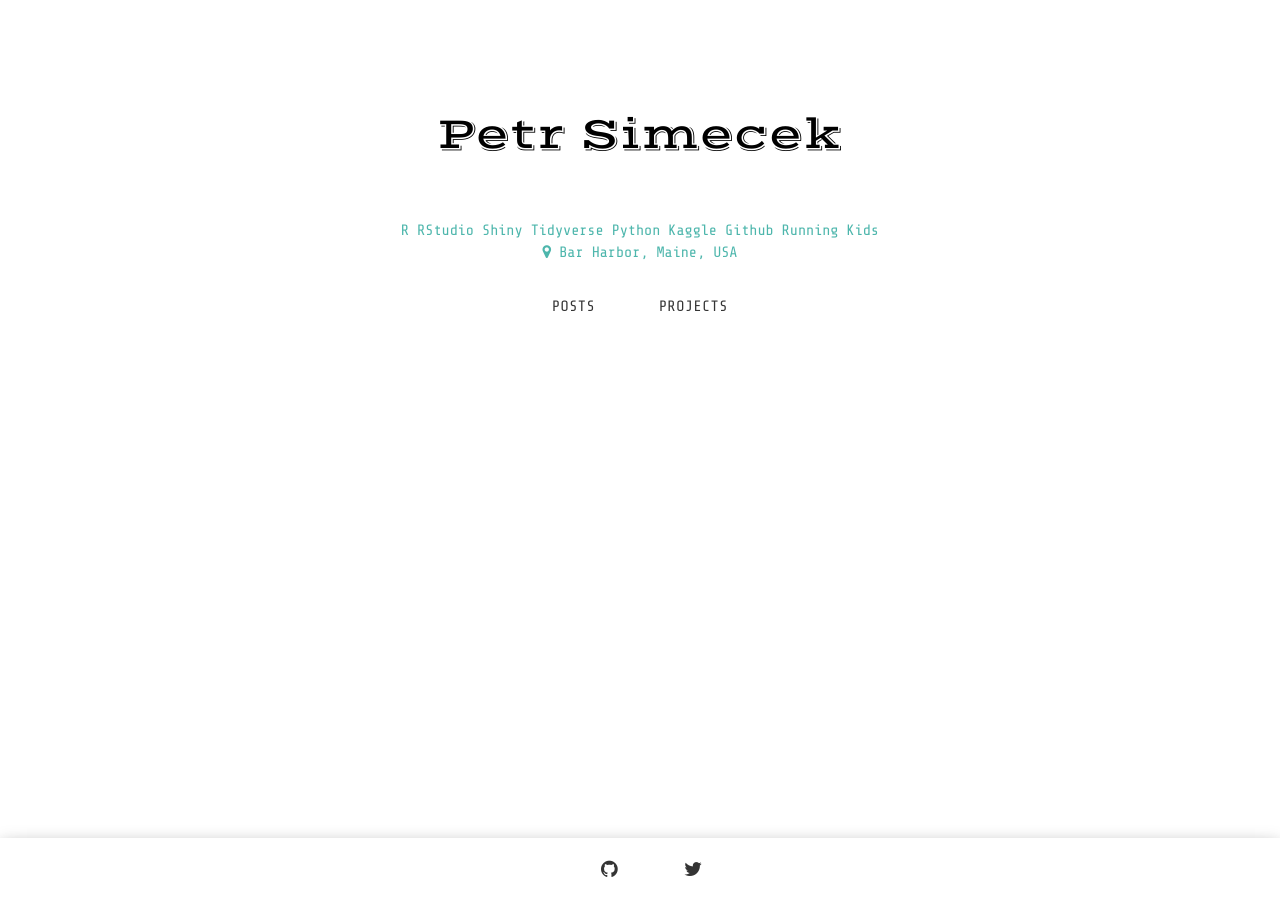
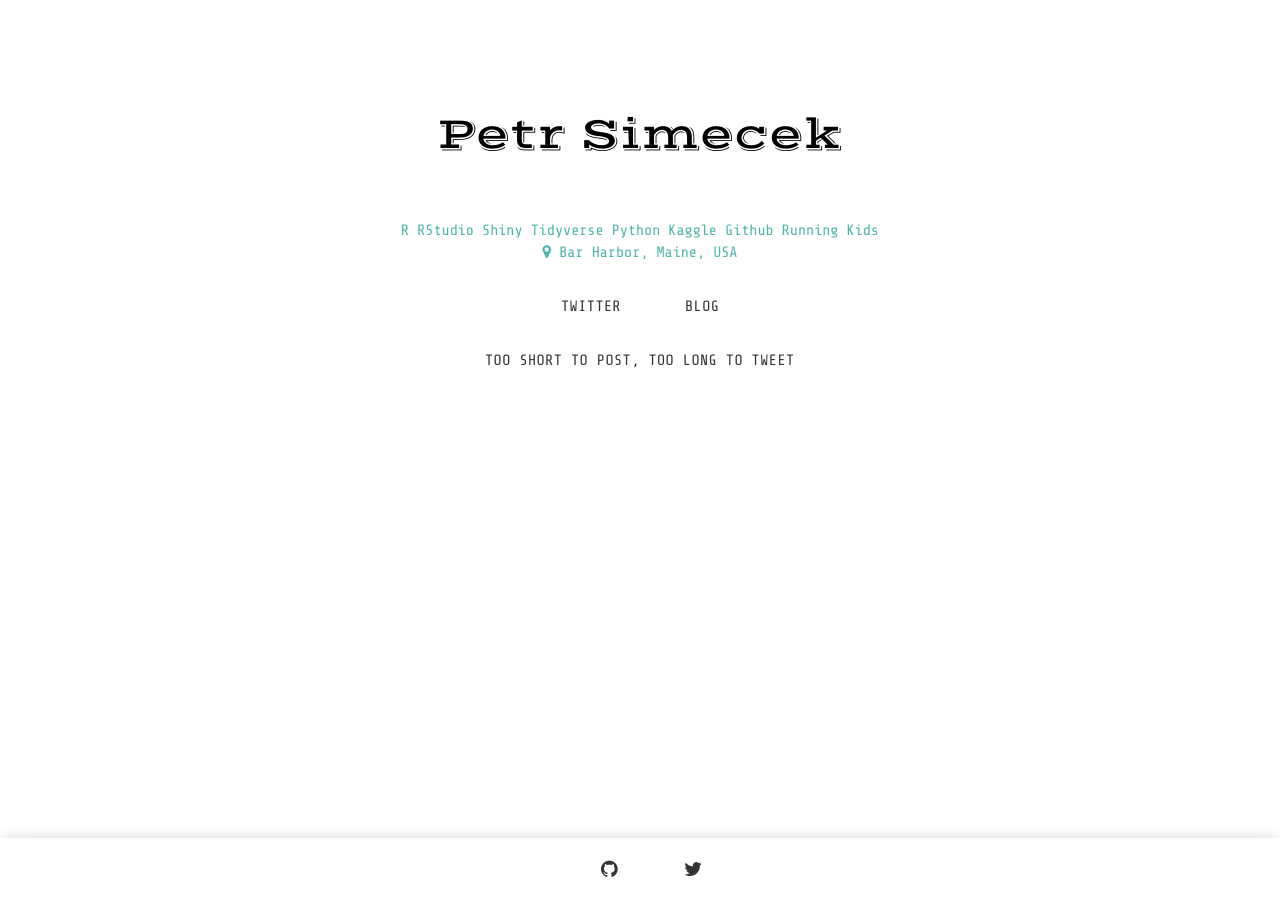
Before and after one commit to simecek/simecek.github.io, a Jekyll site: the page built from index.html, in a window 1280 px wide. Built offline with Jekyll 4.4.1, drawn with Linux system fonts in a browser that asks for light colours; some web fonts are replaced.

Commit message:
three buttons

```diff
--- a/_config.yml
+++ b/_config.yml
@@ -19,8 +19,10 @@ g_analytics: "UA-90647482-1"
 isolang: en
 close_btn: "Close"
 home_btn: "Home"
-projects_btn: "Projects"
-posts_btn: "Posts"
+projects_btn: "Blog"
+posts_btn: "Twitter"
+middle_btn: "Too short to post, too long to tweet"
+
 imprint_btn: ""
 name_badge: ""
 rss_badge: "Subscribe feed!"
--- a/index.html
+++ b/index.html
@@ -5,4 +5,5 @@ layout: default
 <div>
   <a id="posts-btn" class="waves-effect waves-teal btn-flat btn-large" href="http://applyr.blogspot.com/">{{ site.posts_btn }}</a>
   <a id="projects-btn" class="waves-effect waves-teal btn-flat btn-large" href="/blog">{{ site.projects_btn }}</a>
+  <a id="projects-btn" class="waves-effect waves-teal btn-flat btn-large" href="/blog">{{ site.middle_btn }}</a>
 </div>
```
